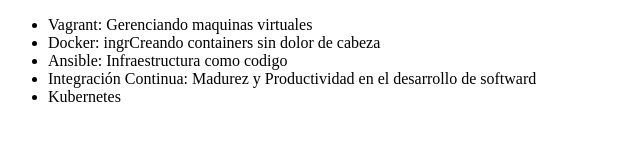
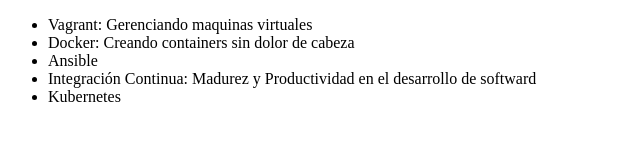
Before and after one commit to yelenaap/alura-git, a plain HTML site: page index.html in a window 1280 px wide. Shown: the whole page, without its empty margins (0-640 px from the left). Drawn offline with Linux system fonts and the light colour scheme.

Commit message:
Revert "Cambiando el nombre de Ansible"
This reverts commit 3c8bbd2602b42e1633433e900372029a30414a96.

```diff
--- a/index.html
+++ b/index.html
@@ -7,8 +7,8 @@
     <body>
         <ul>
             <li>Vagrant: Gerenciando maquinas virtuales</li>
-            <li>Docker: ingrCreando containers sin dolor de cabeza  </li>
-            <li>Ansible: Infraestructura como codigo</li>
+            <li>Docker: Creando containers sin dolor de cabeza  </li>
+            <li>Ansible</li>
             <li>Integración Continua: Madurez y Productividad en el desarrollo de softward</li>
             <li>Kubernetes</li>
         </ul>
```
